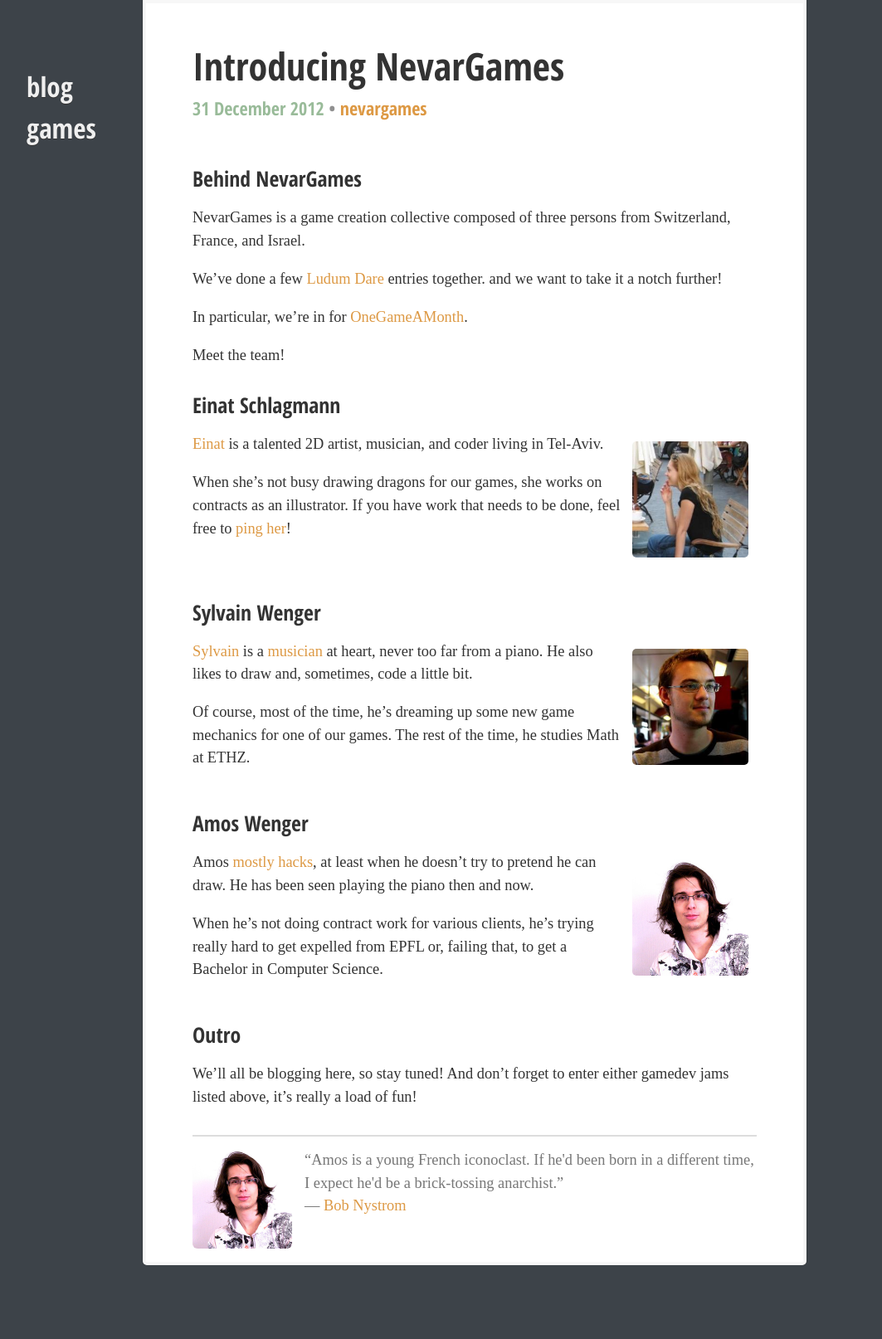
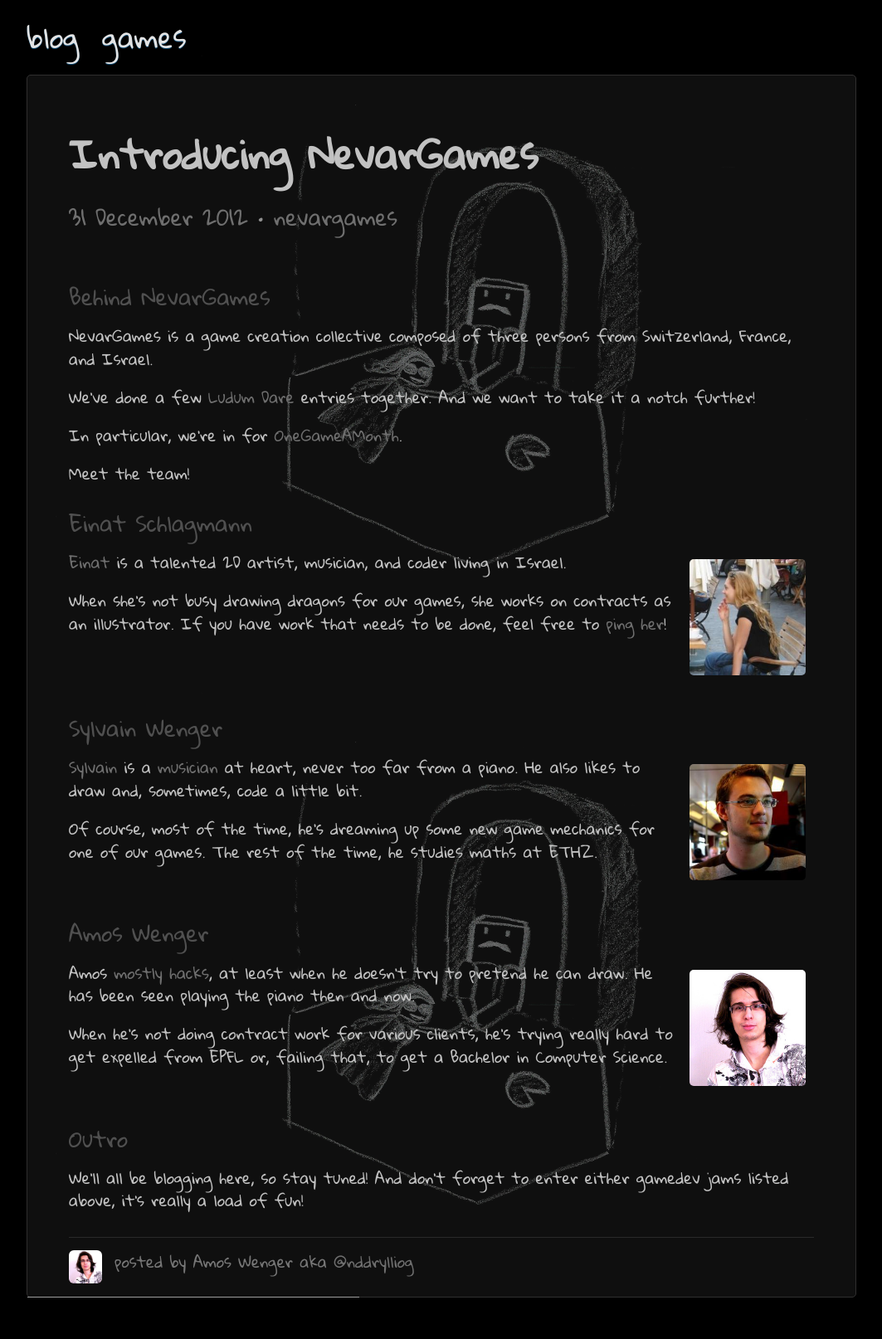
Before and after one commit to fasterthanlime/nevargames.com, a Jekyll site: the page built from _posts/2012-12-31-hi-world.md, in a window 1280 px wide. Shown: the whole page at 83% size, without its empty margins (88-1151 px from the left). Built offline with Jekyll 4.4.1, drawn with Linux system fonts in a browser that asks for light colours; some web fonts are replaced; Markdown is read by kramdown in place of the engine named in the settings; before the commit the page ends 1525 px from its top, so only the background shows below that.

Commit message:
Commit all my ramblins

```diff
--- a/_layouts/default.html
+++ b/_layouts/default.html
@@ -14,7 +14,7 @@
     <link rel="alternate feed" type="application/rss+xml" href="/blog/feed.xml"/>
 
     <link rel="stylesheet" href="css/normalize.css" media="all" />
-    <link rel="stylesheet" href="css/style.css" media="screen, projection" />
+    <link rel="stylesheet" href="css/style.css?v48" media="screen, projection" />
     <link rel="stylesheet" href="css/pygments.css" media="all" />
     {% for stylesheet in page.stylesheets %}
     <link rel="stylesheet" href="{{ stylesheet }}" media="screen, projection" />
--- a/_layouts/post-amos.html
+++ b/_layouts/post-amos.html
@@ -22,8 +22,7 @@ layout: default
   <footer>
     <a href="https://twitter.com/nddrylliog"><img class="mugshot" src="/img/amos.jpg"></a>
 
-    <p>&ldquo;Amos is a young French iconoclast. If he'd been born in a different time, I expect he'd be a brick-tossing anarchist.&rdquo;
-    <br> &mdash; <a href="https://twitter.com/munificentbob/">Bob Nystrom</a></p>
+    <p>posted by Amos Wenger aka <a href="https://twitter.com/nddrylliog/">@nddrylliog</a></p>
   </footer>
   <div class="shadow"></div>
 </article>
--- a/_posts/2012-12-31-hi-world.md
+++ b/_posts/2012-12-31-hi-world.md
@@ -11,7 +11,7 @@ NevarGames is a game creation collective composed of three persons from Switzerl
 and Israel.
 
 We've done a few [Ludum Dare](http://ludumdare.com/compo/author/nddrylliog) entries together.
-and we want to take it a notch further!
+And we want to take it a notch further!
 
 In particular, we're in for [OneGameAMonth](http://onegameamonth.com).
 
@@ -23,7 +23,7 @@ Meet the team!
   <img src="img/einat.jpg" style="width: 140px; border-radius: 5px;">
 </div>
 
-[Einat](https://twitter.com/eschlagmann) is a talented 2D artist, musician, and coder living in Tel-Aviv.
+[Einat](https://twitter.com/eschlagmann) is a talented 2D artist, musician, and coder living in Israel.
 
 When she's not busy drawing dragons for our games, she works on contracts
 as an illustrator. If you have work that needs to be done, feel free
@@ -42,7 +42,7 @@ never too far from a piano. He also likes to draw and, sometimes, code
 a little bit.
 
 Of course, most of the time, he's dreaming up some new game mechanics for
-one of our games. The rest of the time, he studies Math at ETHZ.
+one of our games. The rest of the time, he studies maths at ETHZ.
 
 <div style="clear: both;"></div>
 
--- a/css/style.css
+++ b/css/style.css
@@ -1,51 +1,52 @@
-@import url("//fonts.googleapis.com/css?family=Open+Sans+Condensed:700|Amethysta");
+@import url("//fonts.googleapis.com/css?family=Gloria+Hallelujah|Noticia+Text");
 @import url("//fonts.googleapis.com/css?family=Source+Code+Pro");
 .clear{clear:both}
 .hidden{display:none}
-.white-bg{text-shadow:none;color:#333;background:#fff;box-shadow:0 0 0 4px rgba(0,0,0,0.03) inset,0 0 0 1px rgba(0,0,0,0.15);position:relative;padding:5px 60px}
+.white-bg{text-shadow:none;color:#C2C2C2;box-shadow:0 0 0 4px rgba(0,0,0,0.03) inset,0 0 0 1px rgba(0,0,0,0.15);position:relative;padding:5px 60px}
 *{box-sizing:border-box}
 html{min-height:100%;overflow-y:auto}
-body{font-size:1.15em;font-family:Amethysta,serif;background:#3d4349;color:#efefef;text-shadow:0 1px #333}
+body{font-size:1.15em;font-family:Gloria Hallelujah,serif;background:black;color:#E2E3E4;text-shadow:0 1px #0B4870;}
 a{text-decoration:none;color:inherit;}
-a:hover{color:#d94}
-#post,#posts{min-height: 400px; border-radius: 0 0 5px 5px;}
-#container{height:auto;overflow:hidden;width:1080px;padding-left:20px;margin:0 auto}
+a:hover{color:white}
+#post,#posts{min-height: 400px; border-radius: 5px 5px 5px 5px;}
+#post{padding: 10px 50px;}
+#container{height:auto;overflow:hidden;width:1080px;margin:0 auto;background-image: url('/img/bg.png?v1');background-position: 50% 115px;margin-bottom: 50px;}
 #header{height:100px;margin-left:140px;}
-#header h1{font:700 2.5em 'Open Sans Condensed',sans-serif;margin:0;letter-spacing:1px;text-shadow:4px 4px 11px #222}
+#header h1{font:700 2.5em 'Gloria Hallelujah',sans-serif;margin:0;letter-spacing:1px;text-shadow:4px 4px 11px #222}
 #header a:hover{color:inherit}
-#content{width:800px;margin:0 auto;margin-left:20px;float:left;}
+#content{width:1000px;margin:0 auto;margin-left:20px;float:left;background-color: rgba(30, 30, 30, 0.5);border: 1px solid #383737;border-radius: 5px;}
 #content h2{font-size:1.6em}
 #content h3{margin-bottom:.5em}
 #content p{margin-top:0;line-height:1.5}
-#content a{color:#d94;}
-#content a:hover{color:#ab6d1f}
-#sidebar{width:120px;float:left;margin-top:80px}
+#content a{color:#6F6F6F;}
+#content a:hover{color:white}
+#sidebar{float:left;margin-top:20px;margin-bottom: 20px;}
 #menu{list-style:none;padding:0;margin:0;}
-#menu li{font:1.8em/1.5 'Open Sans Condensed',sans-serif;}
-#menu li a{display:block}
-#content .posts-list .brag{font:300 1.05em Amethysta,serif;margin-bottom:10px;}
-#content .posts-list .brag h1{font-family:'Open Sans Condensed',sans-serif;font-size:2.1em}
+#menu li{font:1.8em/1.5 'Gloria Hallelujah',sans-serif;margin-left: 20px;}
+#menu li{display:inline-block}
+#content .posts-list .brag{font:300 1.05em Gloria Hallelujah,serif;margin-bottom:10px;}
+#content .posts-list .brag h1{font-family:'Gloria Hallelujah',sans-serif;font-size:2.1em}
 #content .posts-list .brag .mugshot{width:200px;height:200px;margin-right:1.5em}
 #content .posts-list .post{height:auto;overflow:hidden;position:relative;line-height:2;border-bottom:1px solid #ccc;}
 #content .posts-list .spacer {width: 100%; height: 25px;}
-#content .posts-list .post h2{font:1em/1.5 Amethysta,serif;margin:.5em 0;}
+#content .posts-list .post h2{font:1em/1.5 Gloria Hallelujah,serif;margin:.5em 0;}
 #content .posts-list .post h2 a{color:inherit;display:block}
-#content .posts-list .post time{position:absolute;top:0;right:0;color:#999;font:1em/1.5 Amethysta,serif;margin:.5em 0;pointer-events:none}
-#content .posts-list .post:hover a{color:#ab6d1f}
-#content .posts-list .post:hover time{color:#ab6d1f}
+#content .posts-list .post time{position:absolute;top:0;right:0;color:#999;font:1em/1.5 Gloria Hallelujah,serif;margin:.5em 0;pointer-events:none}
+#content .posts-list .post:hover a{color:white}
+#content .posts-list .post:hover time{color:#6F6F6F}
 .hr{display:none}
 .post-single{padding:10px 0 25px 0;}
-.post-single header h1{font-size:2.6em;font-weight:400;position:relative;margin-bottom:5px;font:700 2.5em 'Open Sans Condensed',sans-serif;}
+.post-single header h1{font-size:1.8em;font-weight:400;position:relative;margin-bottom:5px;font:700 2.5em 'Gloria Hallelujah',sans-serif;}
 .post-single header h1 a{color:inherit !important}
-.post-single header .meta{padding-right:32px;font:700 1.2em 'Open Sans Condensed',sans-serif;display:block;color:#909090;}
-.post-single header .meta time{color:#9b9}
-.post-single header .meta .tags a{color:#d94 !important;}
-.post-single header .meta .tags a:hover{color:#ab6d1f !important}
-.post-single header,.post-single .content,.post-single footer{margin:32px 60px}
+.post-single header .meta{padding-right:32px;font:300 1.4em 'Gloria Hallelujah',sans-serif;display:block;color:#909090;}
+.post-single header .meta time{color:#6F6F6F !important;}
+.post-single header .meta .tags a{color:#6F6F6F !important;}
+.post-single header .meta .tags a:hover{color:#6F6F6F !important}
+.post-single header,.post-single .content,.post-single footer{margin:0}
 .post-single .content{margin-top:50px;line-height:1.6;}
 .post-single .content h1,.post-single .content h2{font-size:1.6em}
 .post-single .content h3{font-size:1.4em}
-.post-single .content h1,.post-single .content h2,.post-single .content h3, .post-single .content h4{color:#333;font-family:'Open Sans Condensed',sans-serif;font-weight:400;margin:1em 0 0 0}
+.post-single .content h1,.post-single .content h2,.post-single .content h3, .post-single .content h4{color:#505050;font-family:'Gloria Hallelujah',sans-serif;font-weight:400;margin:1em 0 0 0}
 .post-single .content h3 + p,.post-single .content h2 + p,.post-single .content h3 + p{margin-top:.5em}
 .post-single .content h4 {margin: 1.8em 0 0.8em 0;}
 .post-single .content table.highlighttable {width: 100%; padding: 0; background-color: #FDF6E3; font-size: .8em; font-family: Source Code Pro,Monaco,Droid Sans,Inconsolata,monospace; display: inline-block; margin-bottom: 1em; overflow-x: auto;}
@@ -56,7 +57,7 @@ a:hover{color:#d94}
 .post-single .content blockquote{margin:0;border-left:2px solid #ddd;display:block;padding-left:10px}
 .post-single .content ul,.post-single .content ol{padding-left:20px;}
 .post-single .content ul li,.post-single .content ol li{margin-bottom:10px}
-.post-single footer{color:#777;border-top:2px solid #ddd;padding-top:15px;margin-top:30px}
+.post-single footer{color:#777;border-top:1px solid #292929;padding-top:15px;margin-top:30px}
 .post-single .content a,.post-single footer a{color:#c47c24;}
 .post-single .content a:hover,.post-single footer a:hover{color:#7a4e16}
 .post-single .shadow{background:url("/img/post_shadow.png") left bottom no-repeat;width:100%;height:10px;display:block;position:absolute;left:0;bottom:-10px;z-index:2}
@@ -64,7 +65,7 @@ a:hover{color:#d94}
 .pagination .next{float:right}
 .pagination a{color:#999 !important;}
 .pagination a:hover{color:#fff !important}
-.mugshot{float:left;margin-right:15px;border-radius:6px;width:120px;height:120px}
+.mugshot{float:left;margin-right:15px;border-radius:6px;width:40px;height:40px}
 @media only screen and (max-width: 900px){#container{width:auto;max-width:800px;margin:0 auto;padding:0}
 #sidebar,#content{float:none;width:auto;margin-top:10px}
 #header{margin-left:0;}
@@ -79,7 +80,7 @@ a:hover{color:#d94}
 #content .post-single{padding:1px 0 20px 0 !important;}
 #content .post-single header,#content .post-single .content,#content .post-single footer{margin:32px 60px}
 #content .post-single header{margin-bottom:30px;}
-#content .post-single header h1{font-size:1.8em}
+#content .post-single header h1{font-size:33pt}
 #content .post-single header .meta{text-align:left;padding:0}
 #content .post-single .content h1,#content .post-single .content h2,#content .post-single .content h3{font-size:1.2em}
 #content .post-single .content blockquote,#content .post-single .content code{padding-left:5px}
--- a/index.html
+++ b/index.html
@@ -1,11 +1,9 @@
 ---
-title: Amos Wenger's home
+title: NevarGames
 layout: default
 ---
 <div id="posts" class="posts-list white-bg">
   <header class="brag">
-    <a href="https://twitter.com/nddrylliog"><img class="mugshot" src="/img/mugshot.png"></a>
-
     <h1>NevarGames</h1>
 
     <p>We've been playing games for decades, designing games for years, and implementing them for months.
```
Also changed, not shown: img/bg.png (added).
